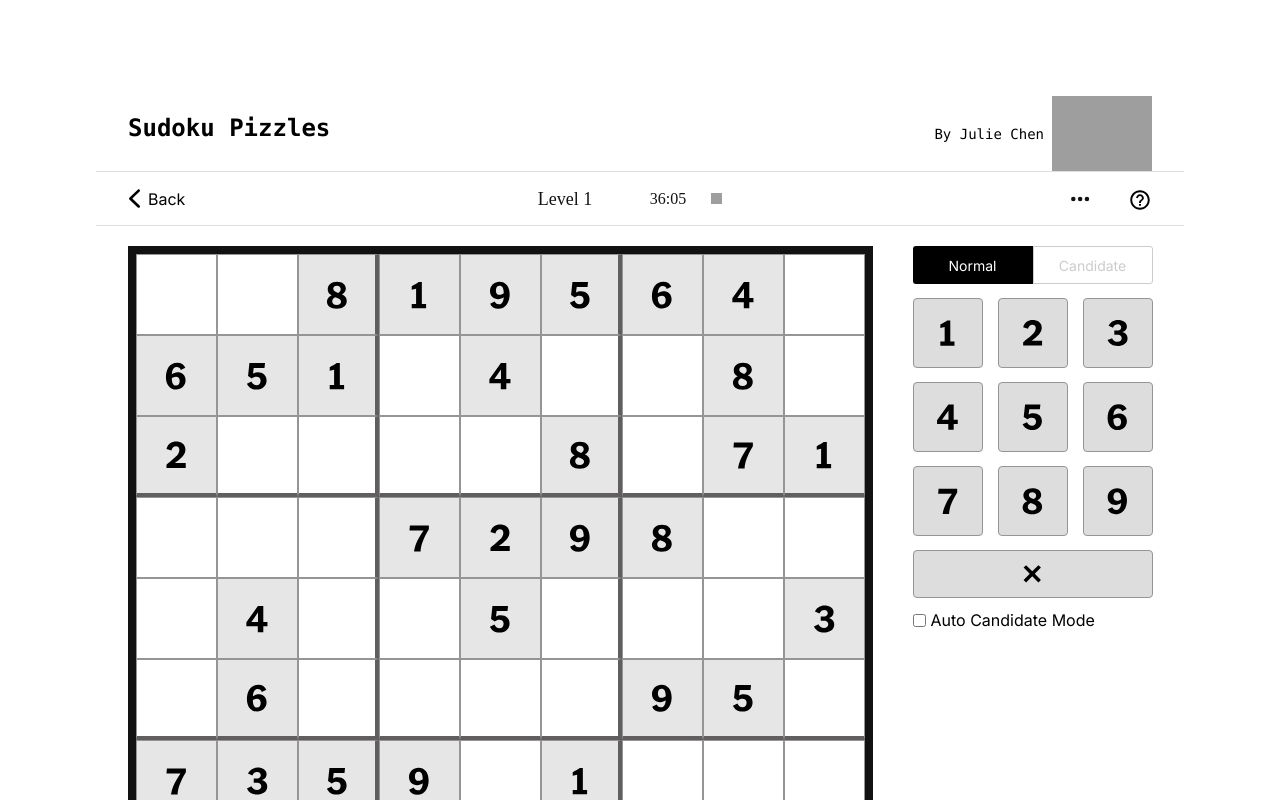
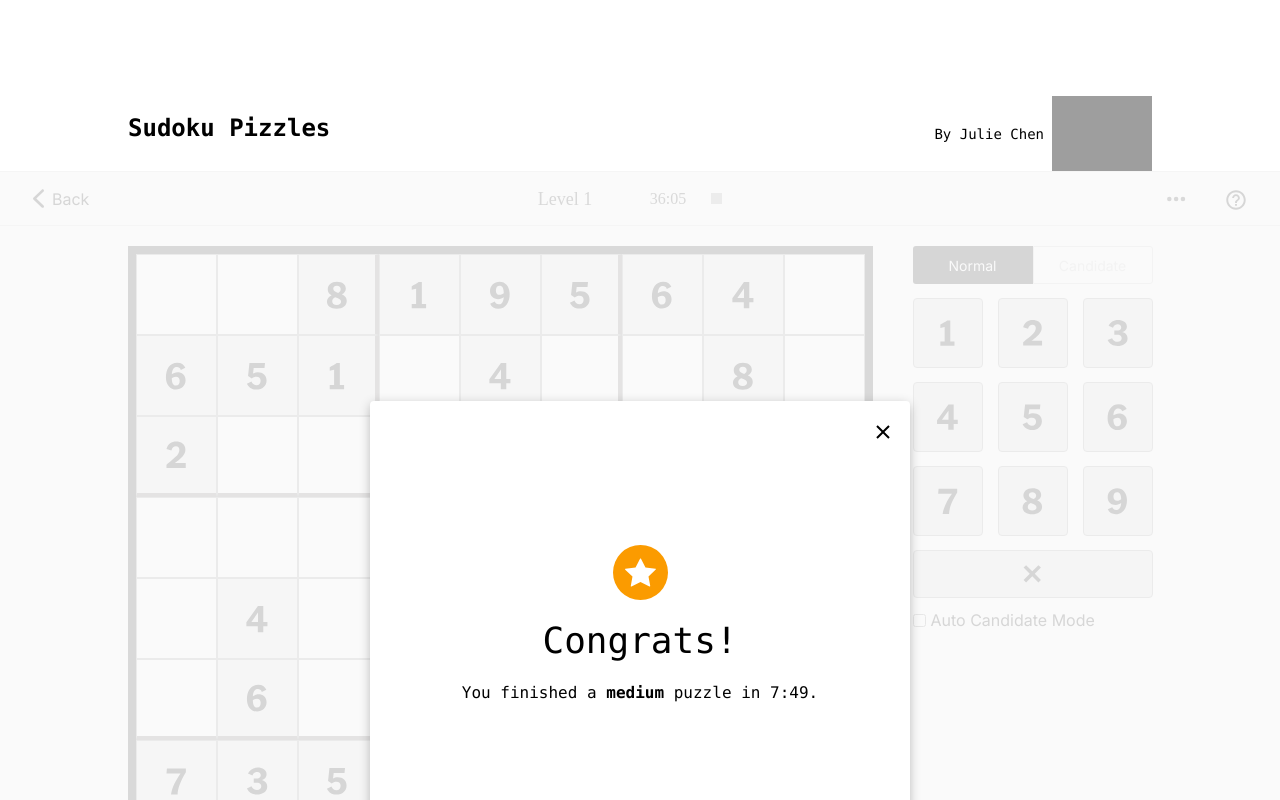
Before and after one commit to JulieCMY/sudoku-puzzle-game, a Next.js app in the folder sudoku-puzzle-app/: page / in a window 1280 px wide. Shown: the top 800 px of the page. Built offline with nearby package versions, Linux system fonts and the light colour scheme; grey boxes are pictures that could not be loaded.

Commit message:
feat(dialog): add dialog

```diff
--- /dev/null
+++ b/sudoku-puzzle-app/src/app/components/dialog.tsx
@@ -0,0 +1,17 @@
+import React from "react"
+
+export const Dialog: React.FunctionComponent<React.PropsWithChildren<unknown>> = props => {
+    return (
+        <div className="modal-wrapper">
+            <div className="modal-overlay" />
+            <div className="modal-body">
+                <div className="modal-close">
+                    <i className="pz-icon-close" />
+                </div>
+                <article className="modal-content">
+                    {props.children}
+                </article>
+            </div>
+        </div>
+    )
+}
--- a/sudoku-puzzle-app/src/app/components/sudoku.tsx
+++ b/sudoku-puzzle-app/src/app/components/sudoku.tsx
@@ -1,18 +1,30 @@
 import React from "react"
+import { ToolBar } from "./toolbar"
 import { Board } from "./board"
 import { Keyboard } from "./keyboard"
+import { Dialog } from "./dialog"
 import "../css/body.css"
 import "../css/board.css"
 import "../css/keyboard.css"
 import "../css/candidate.css"
+import "../css/dialog.css"
+import "../css/toolbar.css"
 
 export const Sudoku: React.FunctionComponent = () => {
     return (
-        <div className="body">
-            <Board />
-            <div className="control">
-                <Keyboard />
+        <div className="pz-game-wrapper">
+            <ToolBar />
+            <div className="board-square">
+                <Board />
+                <div className="board-control">
+                    <Keyboard />
+                </div>
             </div>
+            <Dialog>
+                <i className="su-modal-star" />
+                <h1 className="modal-system-header">Congrats!</h1>
+                <p className="modal-system-subheader">You finished a <span className="highlight">medium</span> puzzle in 7:49.</p>
+            </Dialog>
         </div>
     )
 }
--- a/sudoku-puzzle-app/src/app/components/toolbar.tsx
+++ b/sudoku-puzzle-app/src/app/components/toolbar.tsx
@@ -1,5 +1,4 @@
 import React from "react"
-import "../css/toolbar.css"
 import { useOutsideClick } from "../utils/common"
 import { useDispatch, useSelector } from "react-redux"
 import { selectDropdownRevealPuzzle, selectDropdownResetPuzzle, selectDropdownRevealCell, selectDropdownCheckCell, selectDropdownCheckPuzzle } from "../action/sudoku"
--- a/sudoku-puzzle-app/src/app/css/body.css
+++ b/sudoku-puzzle-app/src/app/css/body.css
@@ -1,4 +1,9 @@
-.body {
+.pz-game-wrapper {
+    position: relative;
+    width: 100vw;
+}
+
+.board-square {
     max-width: 100vh;
     margin: 1.25rem auto;
     display: flex;
@@ -8,20 +13,20 @@
 }
 
 @media (max-width: 850px) {
-    .body {
+    .board-square {
         margin: 1rem 0rem;
         flex-direction: column;
         align-items: center;
     }
 }
 
-.control {
+.board-control {
     margin-left: 2.5rem;
     width: 100%;
 }
 
 @media (max-width: 850px) {
-    .control {
+    .board-control {
         display: flex;
         flex-direction: column;
         align-items: center;
--- /dev/null
+++ b/sudoku-puzzle-app/src/app/css/dialog.css
@@ -0,0 +1,153 @@
+.modal-wrapper {
+    height: 100%;
+    left: 0;
+    top: 0;
+    width: 100%;
+    display: flex;
+    flex-direction: row;
+    align-items: center;
+    justify-content: center;
+    flex-wrap: nowrap;
+    position: absolute;
+}
+
+.modal-overlay {
+    height: 100%;
+    left: 0;
+    top: 0;
+    width: 100%;
+    position: absolute;
+    background-color: #fafafa;
+    opacity: .86;
+    z-index: 101;
+}
+
+.modal-body {
+    display: flex;
+    background-color: #fff;
+    border-radius: 4px;
+    box-shadow: 0 3px 12px -1px rgba(0, 0, 0, .3);
+    overflow-y: auto;
+    box-sizing: border-box;
+    outline: none;
+    padding: 24px;
+    pointer-events: visible;
+    position: relative;
+    min-height: 50%;
+    max-height: calc(100% - 32px);
+    width: 100%;
+    z-index: 102;
+    padding: 48px 56px;
+}
+
+.modal-close {
+    display: block;
+    cursor: pointer;
+    position: absolute;
+    right: 0;
+    top: 0;
+    padding: 1.2rem;
+    font-weight: 700;
+}
+
+.pz-icon-close {
+    background-repeat: no-repeat;
+    display: inline-block;
+    min-height: 20px;
+    min-width: 20px;
+    background-image: url(../images/close.svg);
+    margin-right: 0;
+    vertical-align: -0.125rem;
+    background-size: unset;
+    margin-left: .4rem;
+}
+
+.modal-content {
+    display: flex;
+    flex-direction: column;
+    align-items: center;
+    justify-content: center;
+    flex-wrap: nowrap;
+    font-size: 16px;
+    font-size: 1rem;
+    line-height: 20.8px;
+    line-height: 1.3rem;
+    font-family: ui-monospace, SFMono-Regular, Menlo, Monaco, Consolas, "Liberation Mono", "Courier New", monospace;
+    width: 100%;
+}
+
+.su-modal-star {
+    display: block;
+    height: 60px;
+    width: 100%;
+    background-image: url(../images/star.svg);
+    background-size: 55px 55px;
+    background-repeat: no-repeat;
+    background-position: center;
+    margin-bottom: 16px;
+}
+
+.modal-system-header {
+    font-size: 36px;
+    font-weight: 500;
+    line-height: 125%;
+    margin-bottom: 4px;
+}
+
+.modal-system-subheader {
+    margin: 16px;
+}
+
+.highlight {
+    font-weight: bold;
+}
+
+.animate-opening {
+    animation: SlideIn 200ms;
+}
+
+.animate-closing {
+    animation: SlideOut 200ms;
+}
+
+@media (min-width: 500px) {
+    .modal-body {
+        width: 540px;
+    }
+}
+
+@media (max-width: 500px) {
+    .modal-wrapper {
+        align-items: center;
+        z-index: 99;
+    }
+
+    .modal-body {
+        padding: 32px;
+    }
+}
+
+@keyframes SlideIn {
+    0% {
+      transform: translateY(30px);
+      opacity: 0;
+    }
+    100% {
+      transform: translateY(0px);
+      opacity: 1;
+    }
+  }
+
+@keyframes SlideOut {
+0% {
+    transform: translateY(0px);
+    opacity: 1;
+}
+90% {
+    opacity: 0;
+}
+100% {
+    opacity: 0;
+    transform: translateY(60px);
+}
+}
--- a/sudoku-puzzle-app/src/app/page.tsx
+++ b/sudoku-puzzle-app/src/app/page.tsx
@@ -1,7 +1,6 @@
 "use client";
 
 import { Sudoku } from "./components/sudoku";
-import { ToolBar } from "./components/toolbar";
 
 export default function Home() {
   return (
@@ -26,8 +25,6 @@ export default function Home() {
           </a>
         </div>
       </div>
-
-      <ToolBar />
 
       <Sudoku />
 
```
Also changed, not shown: sudoku-puzzle-app/src/app/images/close.svg (added), sudoku-puzzle-app/src/app/images/star.svg (added).
